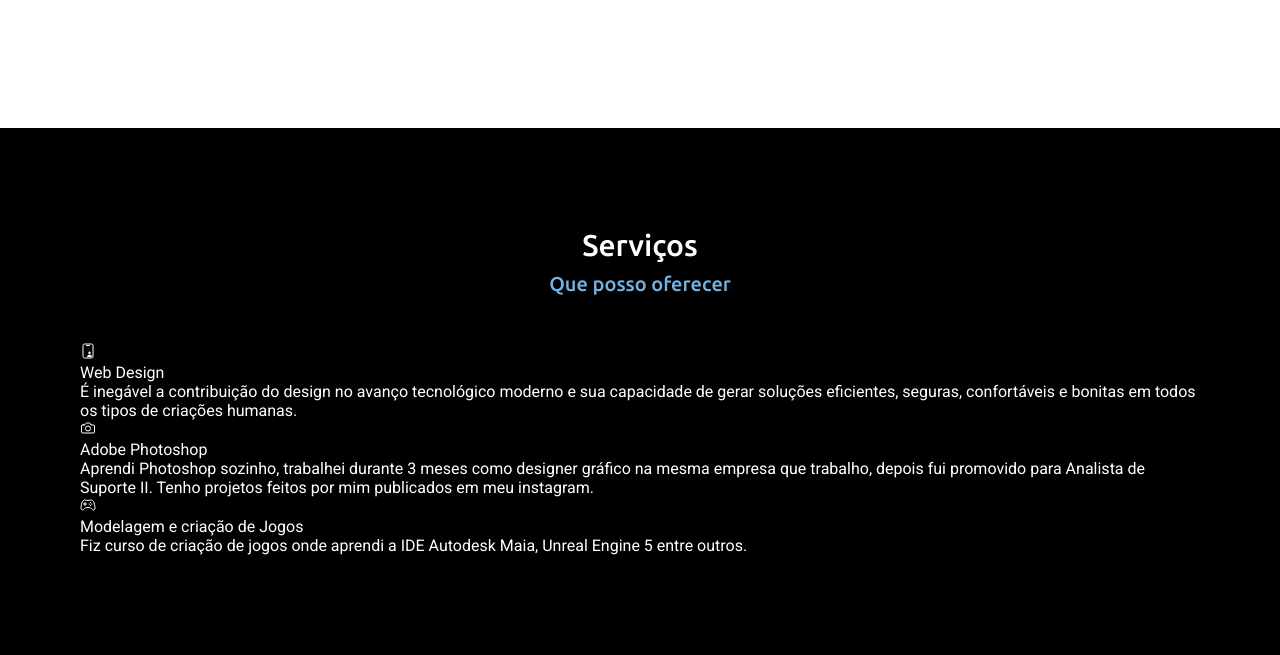
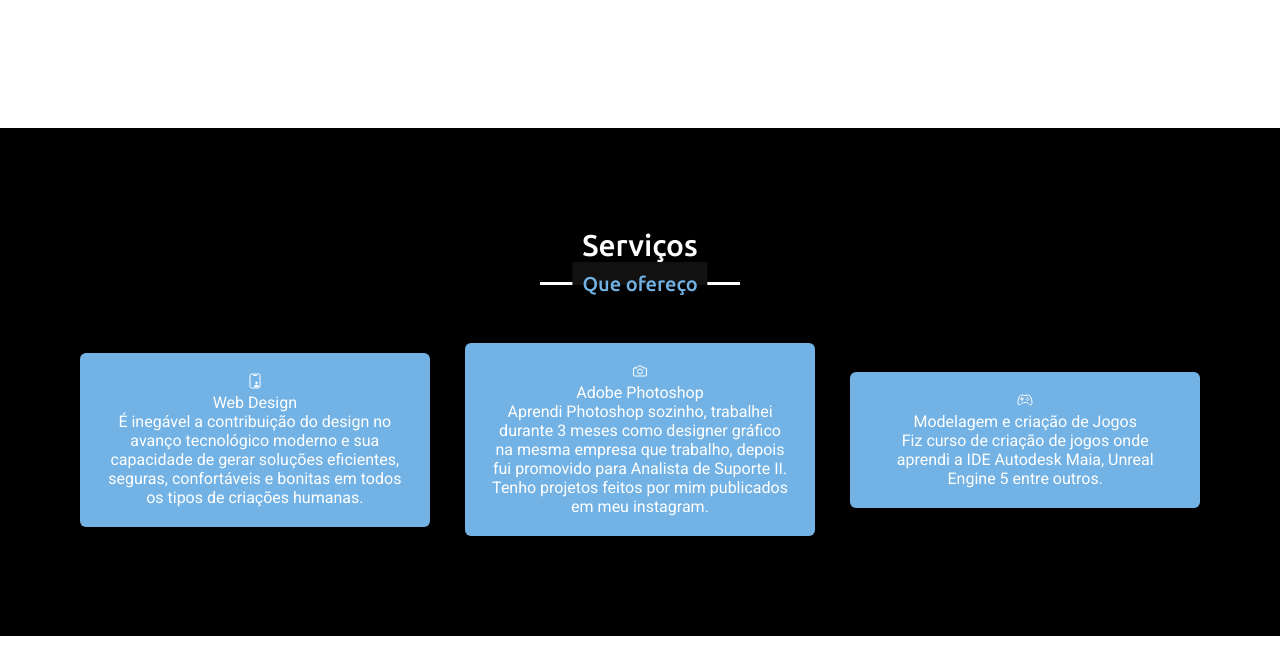
Before and after one commit to VictorSantos2022/MeuPortfolio.github.io, a plain HTML site: page index.html in a window 1280 px wide. Shown: the part 1437-2092 px from the top of the page. Drawn offline with nearby package versions, Linux system fonts and the light colour scheme.

Commit message:
att services 3

```diff
--- a/style.css
+++ b/style.css
@@ -243,9 +243,23 @@ section .title::after{
     color: #ffffff;
 }
 
+.services .title::before{
+    background: #ffffff;
+
+}
+
 .services .title::after{
-    background: #000000;
-    content: 'Que posso oferecer';
+    background: #111;
+    content: 'Que ofereço';
+}
+
+.services .serv-content .card{
+    width: calc(33% - 20px);
+    background: #72b2e4;
+    text-align: center;
+    border-radius: 6px;
+    padding: 20px 25px;
+    cursor: pointer;
 }
 
 /* responsividade */
```
